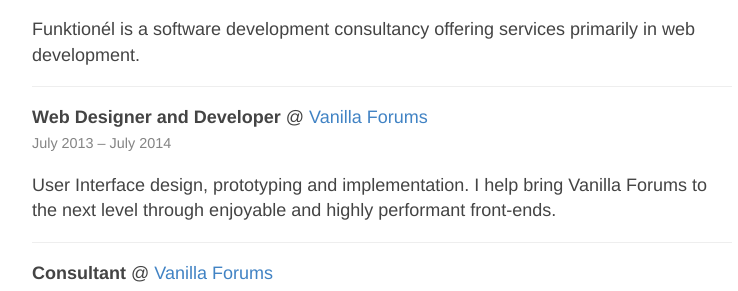
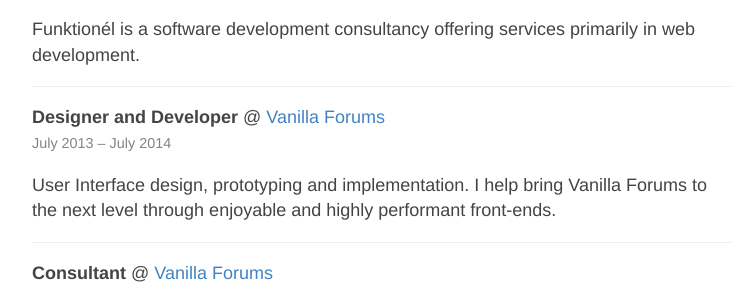
Before and after one commit to kasperisager/kasperisager.github.io, a Jekyll site: the page built from index.html, in a window 1280 px wide. Shown: the part 624-915 px from the top of the page, without its empty margins (258-996 px from the left). Built offline with Jekyll 4.4.1, drawn with Linux system fonts in a browser that asks for light colours; Markdown is read by kramdown in place of the engine named in the settings.

Commit message:
Vanilla is a web app, duh.

```diff
--- a/_data/experiences.yml
+++ b/_data/experiences.yml
@@ -7,7 +7,7 @@
     end: "Current"
   description: "Funktionél is a software development consultancy offering services primarily in web development."
 
-- position: "Web Designer and Developer"
+- position: "Designer and Developer"
   company:
     name: "Vanilla Forums"
     url: "http://vanillaforums.com"
```
